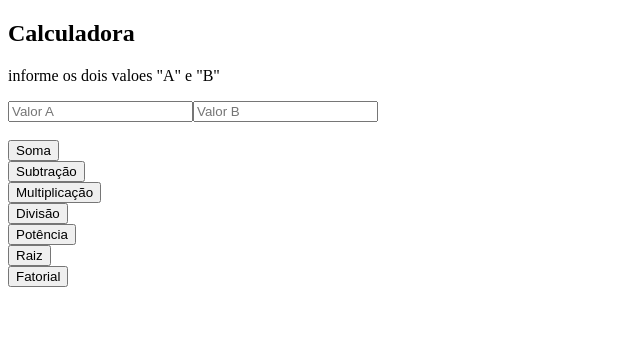
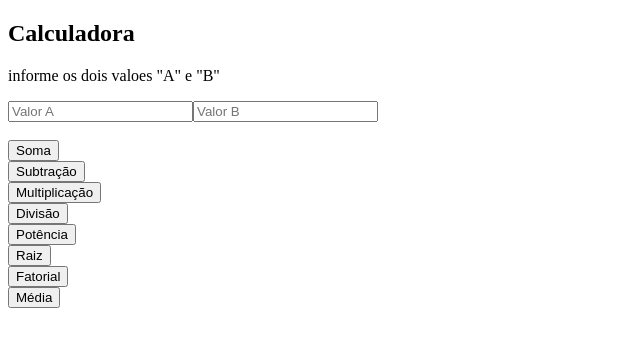
Before and after one commit to RayldoAzevedo/clone-tabnews, a Next.js app: page / in a window 1280 px wide. Shown: the top 346 px of the page, without its empty margins (0-640 px from the left). Built offline with nearby package versions, Linux system fonts and the light colour scheme.

Commit message:
alterações em index add media

```diff
--- a/pages/index.js
+++ b/pages/index.js
@@ -73,6 +73,15 @@ function Home(){
             }>Fatorial</button> <br/>
 
             {/*botão média*/}
+            <button onClick={() => {
+                const a = parseFloat(document.getElementById('a').value)
+                const b = parseFloat(document.getElementById('b').value)
+                const resultado = media(a, b)
+                alert(`A média de ${a} e ${b} = ${resultado}`)
+            }
+            }>Média</button> <br/>
+
+            {/*botão média ponderada*/}
 
         </div>
     )
```
